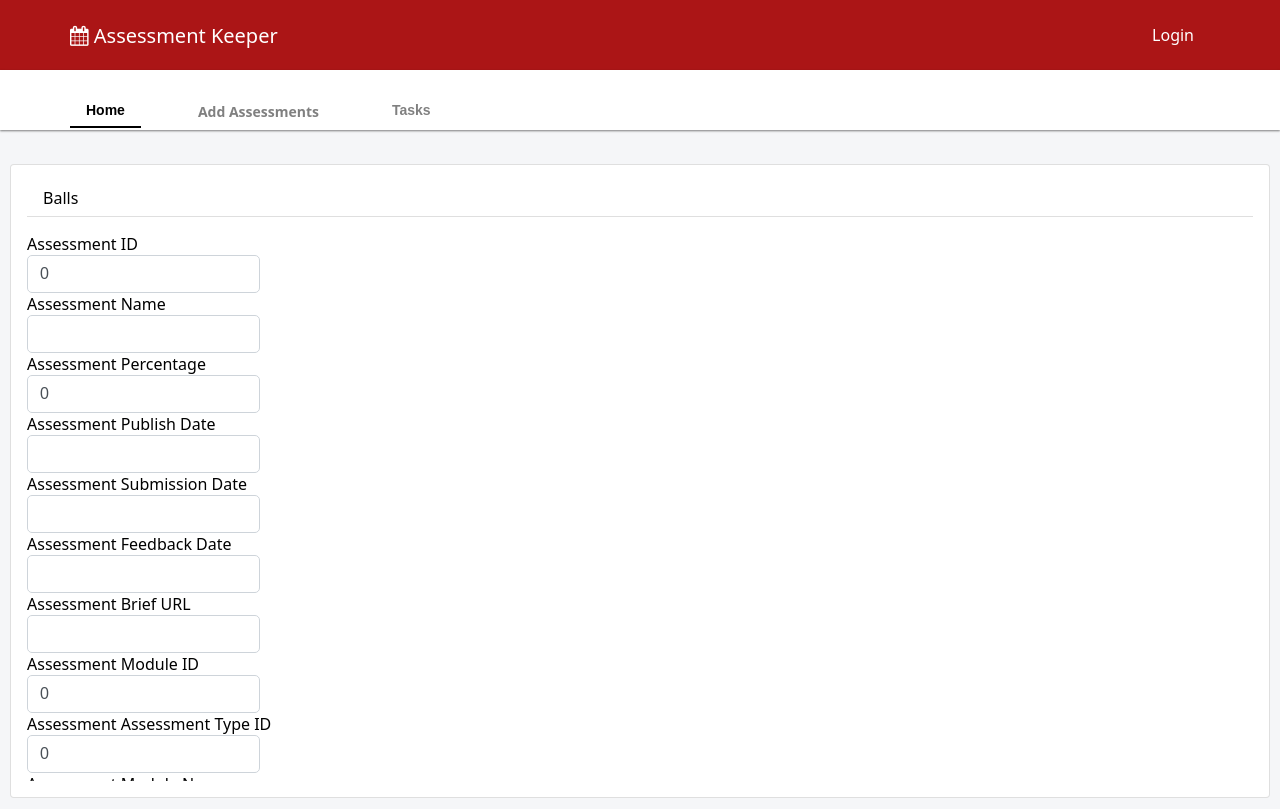
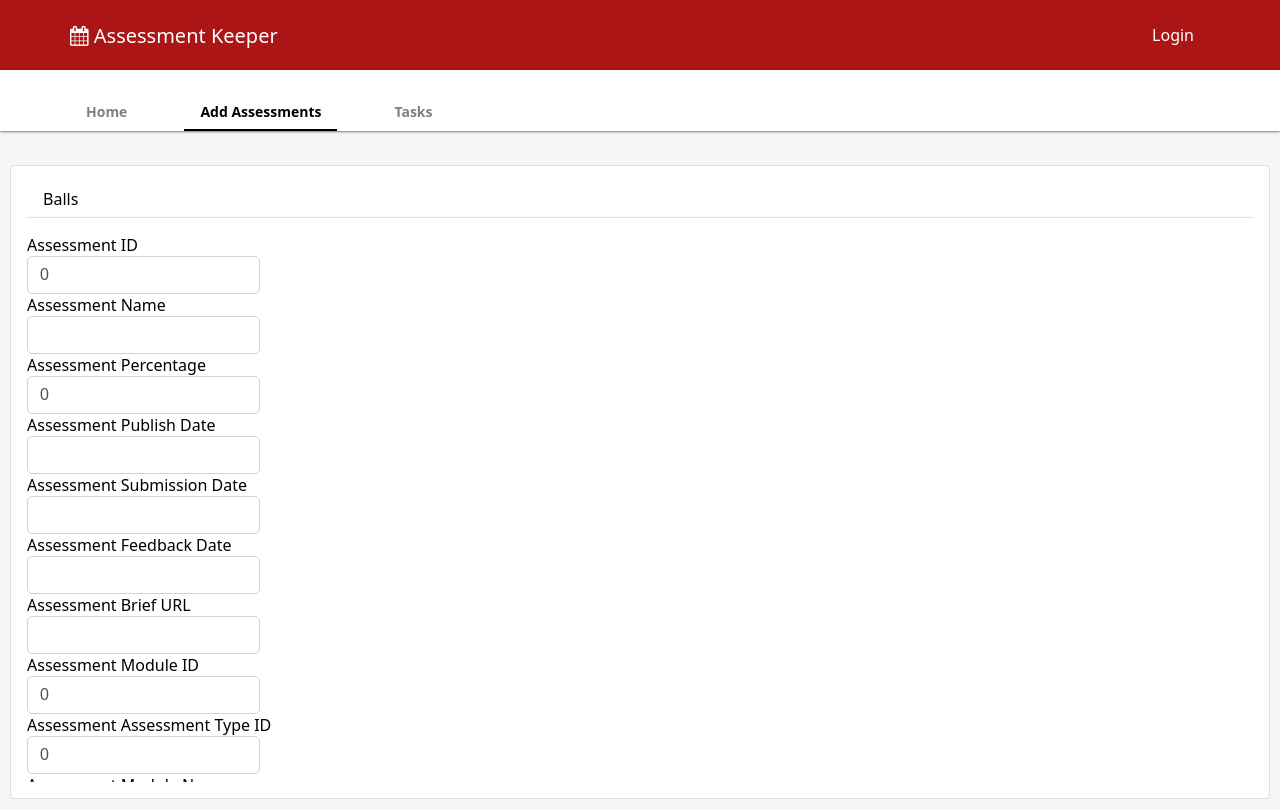
Before and after one commit to Mihir42/Assessment-Keeper-CSE-Connect, a React (Vite) app: page /addAssessments in a window 1280 px wide. Built offline with nearby package versions, Linux system fonts and the light colour scheme.

Commit message:
Fixed Navbar

```diff
--- a/src/components/UI/Navbar.jsx
+++ b/src/components/UI/Navbar.jsx
@@ -1,23 +1,22 @@
-import { useState } from 'react';
+import { NavLink, useLocation } from 'react-router-dom';
 import './Navbar.scss';
-import { NavLink } from 'react-router-dom';
 
 export default function Navbar() {
 	// Set active state for first item
-	const [active, setActive] = useState('Home');
+	const location = useLocation();
 
 	return (
 		<nav className="navbar navbar-expand-lg" id="navbar2">
 			<div className="container">
 				<ul className="nav nav-underline">
 					<li className="nav-item">
-						<button className={`nav-link ${active == 'Home' ? 'active' : ''}`} id="title" onClick={() => setActive('Home')}>Home</button>
+						<NavLink to="/modules" className={`nav-link ${location.pathname == '/modules' ? 'active' : ''}`} id="title">Home</NavLink>
 					</li>
 					<li className="nav-item">
-						<NavLink to = "/" className= 'nav-link'>Add Assessments</NavLink>
+						<NavLink to="/addAssessments" className={`nav-link ${location.pathname == '/addAssessments' ? 'active' : ''}`} id="title">Add Assessments</NavLink>
 					</li>
 					<li className="nav-item">
-						<button className={`nav-link ${active == 'Tasks' ? 'active' : ''}`} id="title" onClick={() => setActive('Tasks')}>Tasks</button>
+						<NavLink to="/" className={`nav-link ${location.pathname == '/Tasks' ? 'active' : ''}`} id="title">Tasks</NavLink>
 					</li>
 				</ul>
 			</div>
```
